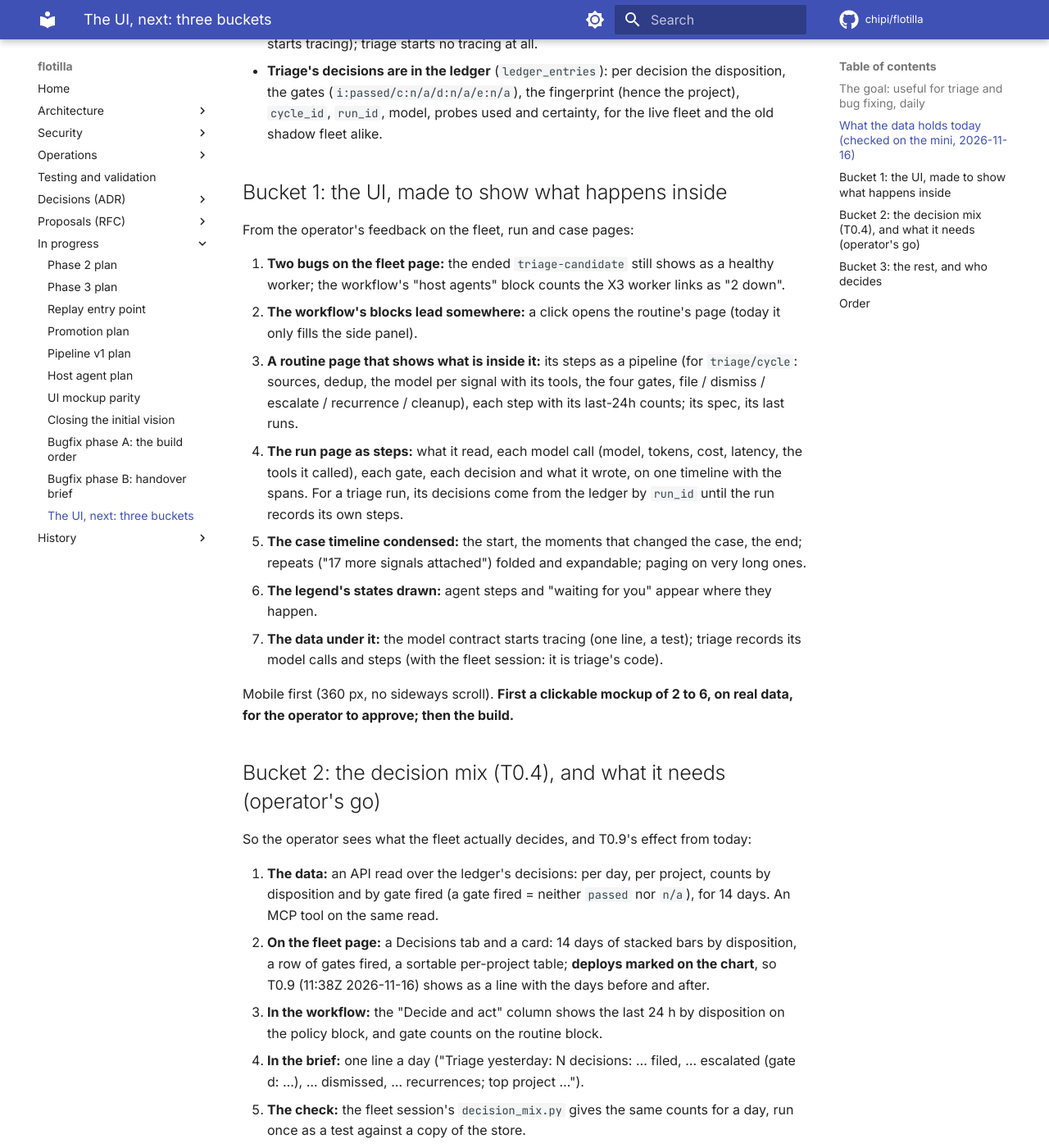
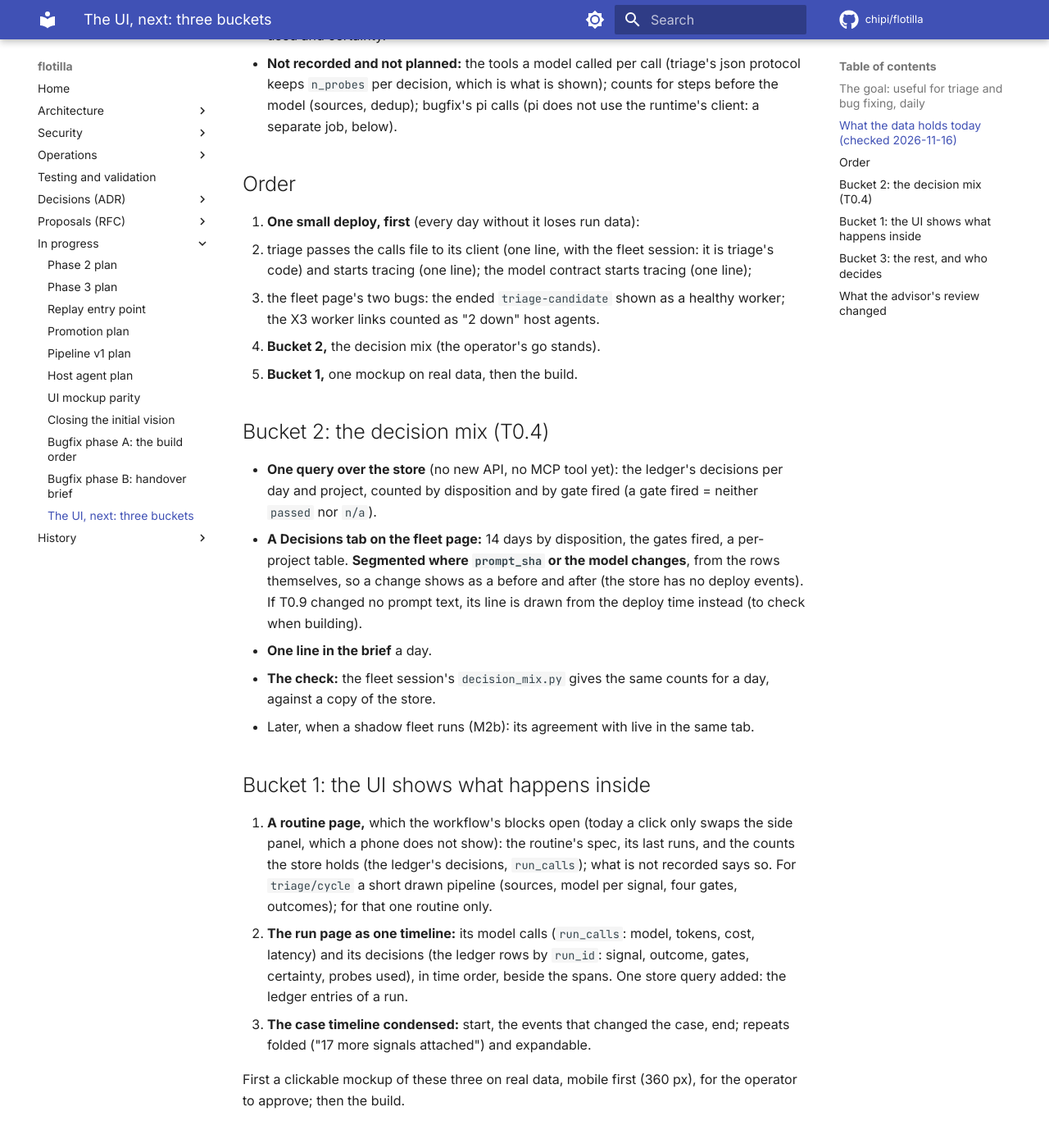
Before and after one commit to chipi/flotilla, an MkDocs documentation site: the page built from docs/wip/ui-next-plan.md, in a window 1280 px wide and 1400 px high, scrolled down 975 px. Shown: the whole window at 82% size. Built offline with MkDocs 1.6.1 and Material for MkDocs 9.7.7, drawn with Linux system fonts in a browser that asks for light colours; comment, search, counter and statistics services are not loaded; some of the changed text lies outside the part shown.

Commit message:
docs/wip: the UI plan after the advisor's review: simpler, triage's calls a one-line fix
Co-Authored-By: Claude Opus 5.5 <noreply@anthropic.com>
Claude-Session: https://claude.ai/code/session_01DJqN6sxKNTCgKDsvQvKKZd

```diff
--- a/docs/wip/ui-next-plan.md
+++ b/docs/wip/ui-next-plan.md
@@ -1,95 +1,96 @@
 # The UI, next: three buckets
 
-The operator's split (2026-11-16) of their feedback on the live UI and what is open. Bucket 2 has the
-operator's go; bucket 1 starts with a mockup for the operator to approve (mockups are the contract);
-bucket 3 is the list of the rest, each with who decides.
+The operator's split (2026-11-16) of their feedback on the live UI and what is open, reviewed by the
+advisor (Fable) the same day under the operator's guidance: **simplicity is a virtue; do all that is
+needed, nothing more.** A plan; nothing is built until the operator agrees it.
 
 ## The goal: useful for triage and bug fixing, daily
 
-The operator, 2026-11-16: the tool does not help much today, for the reasons in the buckets below.
-The work is done when the operator can answer each of these in about a minute, from the UI alone:
+The operator: the tool does not help much today, for the reasons below. The work is done when the
+operator can answer each of these in about a minute, from the UI alone:
 
-- **Triage, the day:** what did triage decide since yesterday, by outcome and project, and is that
-  more or less than usual? (Bucket 2.)
-- **Triage, one decision:** why was this signal escalated, dismissed or filed: what it read, what the
-  model concluded with what certainty, which gate fired? (Bucket 1, 4 and 7.)
-- **Triage, a change:** did a change (T0.9 today, T0.1 next) move the decisions the way it should?
-  (Bucket 2, deploys on the chart.)
-- **Bug fixing, one case:** what is this bug, does it happen on main, what did the fix change, which
-  tests prove it, what did the review say, and what does it need from me? (Bucket 1, 4 and 5; the
-  case page, with RFC-0013's question round.)
-- **What needs me now,** and what is waiting on something else. (The brief and Decide, kept honest by
-  bucket 1's fixes.)
+1. **Triage, the day:** what did triage decide since yesterday, by outcome and project, and is that
+   more or less than usual?
+2. **Triage, one decision:** why was this signal escalated, dismissed or filed: what it read, what the
+   model concluded with what certainty, which gate fired?
+3. **Triage, a change:** did a change (T0.9 today, T0.1 next) move the decisions the way it should?
+4. **Bug fixing, one case:** what is this bug, does it happen on main, what did the fix change, which
+   tests prove it, what did the review say, and what does it need from me?
+5. **What needs me now,** and what is waiting on something else.
 
-## What the data holds today (checked on the mini, 2026-11-16)
+## What the data holds today (checked 2026-11-16)
 
-- **Model calls** are recorded for two routines only: `platform/heartbeat` (248 runs, 1 call each) and
-  `platform/model-contract` (19 runs, 8 each). Live `triage/cycle` records none, though it calls a
-  model per signal; bugfix's pi calls are not recorded either.
-- **Spans:** flotillad's run span for every run; the heartbeat's `model.chat` span under it. The model
-  contract records its 8 calls but sends no span (`contract_routine.py` never starts tracing); triage
-  starts no tracing at all.
-- **Triage's decisions are in the ledger** (`ledger_entries`): per decision the disposition, the gates
-  (`i:passed/c:n/a/d:n/a/e:n/a`), the fingerprint (hence the project), `cycle_id`, `run_id`, model,
-  probes used and certainty, for the live fleet and the old shadow fleet alike.
+- **Triage's model calls are lost by a one-line bug:** the runtime's model client already writes every
+  call to the run's calls file (`model_client.py:253`, the file set by the worker,
+  `flotilla_worker.py:190`), but `triage.py:267-268` builds its client with an environment holding
+  only the API key, so the file is never named. The model contract and triage also never start
+  tracing (`telemetry.setup()`, which the heartbeat calls at `heartbeat.py:70`), so they send no
+  `model.chat` spans.
+- **Triage's decisions are in the ledger** (`ledger_entries`): per decision the disposition, the gates,
+  the fingerprint (hence the project), `run_id`, model, `prompt_sha`, probes used and certainty.
+- **Not recorded and not planned:** the tools a model called per call (triage's json protocol keeps
+  `n_probes` per decision, which is what is shown); counts for steps before the model (sources,
+  dedup); bugfix's pi calls (pi does not use the runtime's client: a separate job, below).
 
-## Bucket 1: the UI, made to show what happens inside
+## Order
 
-From the operator's feedback on the fleet, run and case pages:
+1. **One small deploy, first** (every day without it loses run data):
+   - triage passes the calls file to its client (one line, with the fleet session: it is triage's
+     code) and starts tracing (one line); the model contract starts tracing (one line);
+   - the fleet page's two bugs: the ended `triage-candidate` shown as a healthy worker; the X3
+     worker links counted as "2 down" host agents.
+2. **Bucket 2,** the decision mix (the operator's go stands).
+3. **Bucket 1,** one mockup on real data, then the build.
 
-1. **Two bugs on the fleet page:** the ended `triage-candidate` still shows as a healthy worker; the
-   workflow's "host agents" block counts the X3 worker links as "2 down".
-2. **The workflow's blocks lead somewhere:** a click opens the routine's page (today it only fills the
-   side panel).
-3. **A routine page that shows what is inside it:** its steps as a pipeline (for `triage/cycle`:
-   sources, dedup, the model per signal with its tools, the four gates, file / dismiss / escalate /
-   recurrence / cleanup), each step with its last-24h counts; its spec, its last runs.
-4. **The run page as steps:** what it read, each model call (model, tokens, cost, latency, the
-   tools it called), each gate, each decision and what it wrote, on one timeline with the spans.
-   For a triage run, its decisions come from the ledger by `run_id` until the run records its own steps.
-5. **The case timeline condensed:** the start, the moments that changed the case, the end; repeats
-   ("17 more signals attached") folded and expandable; paging on very long ones.
-6. **The legend's states drawn:** agent steps and "waiting for you" appear where they happen.
-7. **The data under it:** the model contract starts tracing (one line, a test); triage records its
-   model calls and steps (with the fleet session: it is triage's code).
+## Bucket 2: the decision mix (T0.4)
 
-Mobile first (360 px, no sideways scroll). **First a clickable mockup of 2 to 6, on real data, for the
-operator to approve; then the build.**
+- **One query over the store** (no new API, no MCP tool yet): the ledger's decisions per day and
+  project, counted by disposition and by gate fired (a gate fired = neither `passed` nor `n/a`).
+- **A Decisions tab on the fleet page:** 14 days by disposition, the gates fired, a per-project table.
+  **Segmented where `prompt_sha` or the model changes**, from the rows themselves, so a change shows
+  as a before and after (the store has no deploy events). If T0.9 changed no prompt text, its line
+  is drawn from the deploy time instead (to check when building).
+- **One line in the brief** a day.
+- **The check:** the fleet session's `decision_mix.py` gives the same counts for a day, against a copy
+  of the store.
+- Later, when a shadow fleet runs (M2b): its agreement with live in the same tab.
 
-## Bucket 2: the decision mix (T0.4), and what it needs (operator's go)
+## Bucket 1: the UI shows what happens inside
 
-So the operator sees what the fleet actually decides, and T0.9's effect from today:
+1. **A routine page,** which the workflow's blocks open (today a click only swaps the side panel,
+   which a phone does not show): the routine's spec, its last runs, and the counts the store holds (the
+   ledger's decisions, `run_calls`); what is not recorded says so. For `triage/cycle` a short drawn
+   pipeline (sources, model per signal, four gates, outcomes); for that one routine only.
+2. **The run page as one timeline:** its model calls (`run_calls`: model, tokens, cost, latency) and
+   its decisions (the ledger rows by `run_id`: signal, outcome, gates, certainty, probes used), in time
+   order, beside the spans. One store query added: the ledger entries of a run.
+3. **The case timeline condensed:** start, the events that changed the case, end; repeats folded
+   ("17 more signals attached") and expandable.
 
-1. **The data:** an API read over the ledger's decisions: per day, per project, counts by disposition
-   and by gate fired (a gate fired = neither `passed` nor `n/a`), for 14 days. An MCP tool on the same
-   read.
-2. **On the fleet page:** a Decisions tab and a card: 14 days of stacked bars by disposition, a
-   row of gates fired, a sortable per-project table; **deploys marked on the chart**, so T0.9 (11:38Z
-   2026-11-16) shows as a line with the days before and after.
-3. **In the workflow:** the "Decide and act" column shows the last 24 h by disposition on the policy
-   block, and gate counts on the routine block.
-4. **In the brief:** one line a day ("Triage yesterday: N decisions: … filed, … escalated (gate d: …),
-   … dismissed, … recurrences; top project …").
-5. **The check:** the fleet session's `decision_mix.py` gives the same counts for a day, run once
-   as a test against a copy of the store.
-6. **Agreement with a shadow fleet** when one runs (M2b): the same view, with a row of how often the
-   shadow decided like live, per day.
+First a clickable mockup of these three on real data, mobile first (360 px), for the operator to
+approve; then the build.
 
 ## Bucket 3: the rest, and who decides
 
 | Item | State | Who |
 | --- | --- | --- |
-| T0.1 dev filter: dev errors as notes (recommended) or not filed | reviewed, ready | operator decides, then I deploy |
-| One triage cycle skipped per deploy (the deploy's pause outlives the due run) | known | mine, a deploy-script change |
-| Service levels (homelab RFC-0009): the plan's 4 decisions | plan pushed | operator decides, then I build |
-| The three endpoints under target (two Umami trackers, airandspacehistory.com) | not looked at | mine, once the SLO view exists |
-| RFC-0013 build: §1 step one in `fix.py`, then stages, the clarifier | accepted | fleet session (§1) and me (stages); B6 needs the go |
-| M2a / M2b: Qwen on the DGX's prod vLLM as a triage alias, a shadow on it | blocked | operator's go and the prod side's word on load |
+| T0.1: dev errors not investigated, never filed (the operator's choice) | 2397af0 to review | me (review), then the operator's deploy go |
+| Bugfix's pi calls recorded (pi does not use the runtime's client) | not started | the fleet session (phase B) |
+| One triage cycle skipped per deploy | known | mine, a deploy-script change |
+| Service levels (homelab RFC-0009): the plan's 4 decisions | plan pushed | operator, then I build |
+| The three endpoints under target (two Umami trackers, airandspacehistory.com) | not looked at | mine, with the SLO view |
+| RFC-0013's build: §1 in `fix.py`, then stages and the clarifier | accepted | fleet session (§1), me (stages); the go |
+| M2a / M2b: Qwen on the DGX's prod vLLM, a shadow on it | blocked | operator's go, the prod side's word |
 | K4: the knowledge volume | waiting | operator's go |
-| SEO findings: airandspacehistory's `/home` canonical, evals not indexed, 3 ranking opportunities | open cases | operator (the sites' owner) |
+| SEO findings: airandspacehistory's `/home` canonical, evals not indexed, 3 opportunities | open cases | operator |
 | The Slack app; the robotics assessment | the vision plan's last items | operator |
 
-## Order
+## What the advisor's review changed
 
-Bucket 2 first (it has the go and watches T0.9), with bucket 1's two bugs and the model contract's
-tracing in the same deploy; bucket 1's mockup in parallel, for approval; bucket 3 as decided.
+- Recording triage's calls is a one-line fix, not a project; no step protocol (calls + ledger rows by
+  time answer every goal question).
+- No per-call tools column; `n_probes` per decision is what exists.
+- Bucket 2 in two places (the tab, the brief), not four; no API or MCP tool until asked.
+- Before/after segments from `prompt_sha` and model in the rows, since the store holds no deploys.
+- The routine page shows what the store records and names the rest "not recorded"; the drawn
+  pipeline is for `triage/cycle` only, since a drawing of another repo's code drifts.
```
